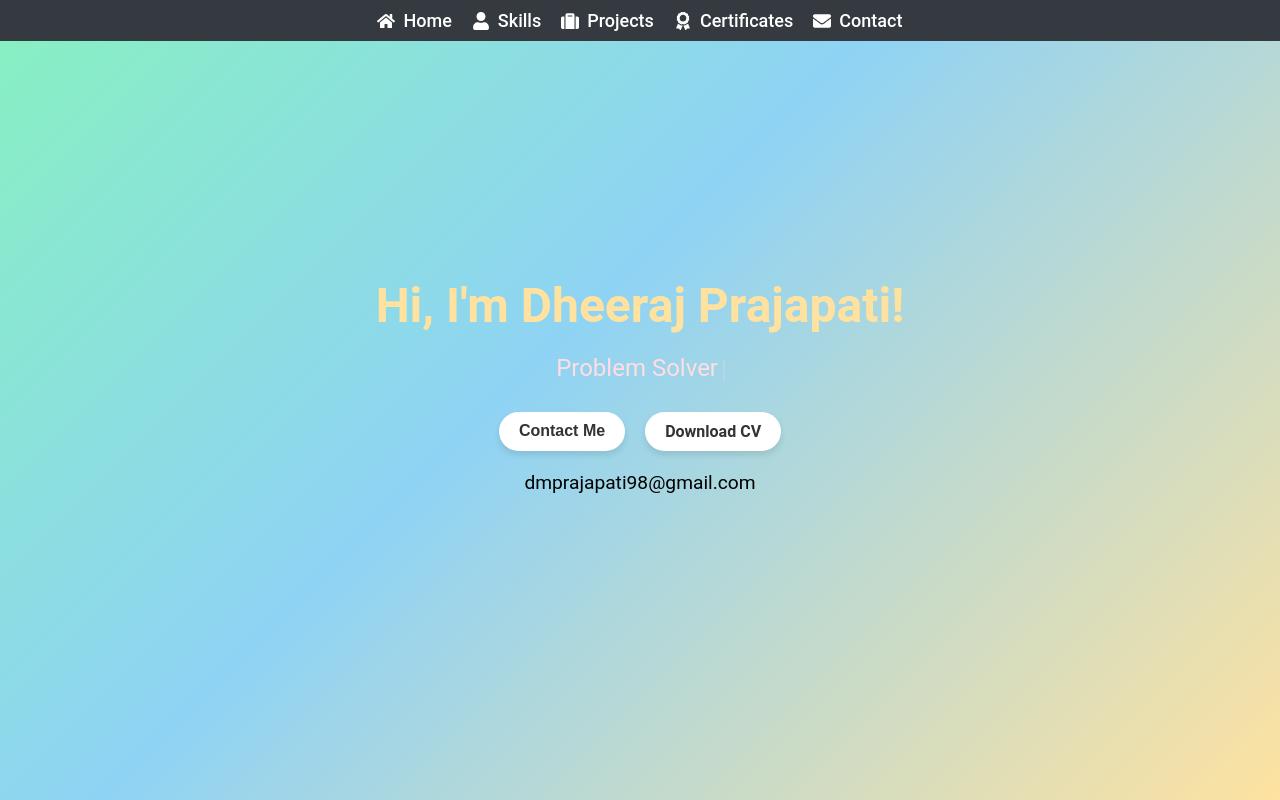
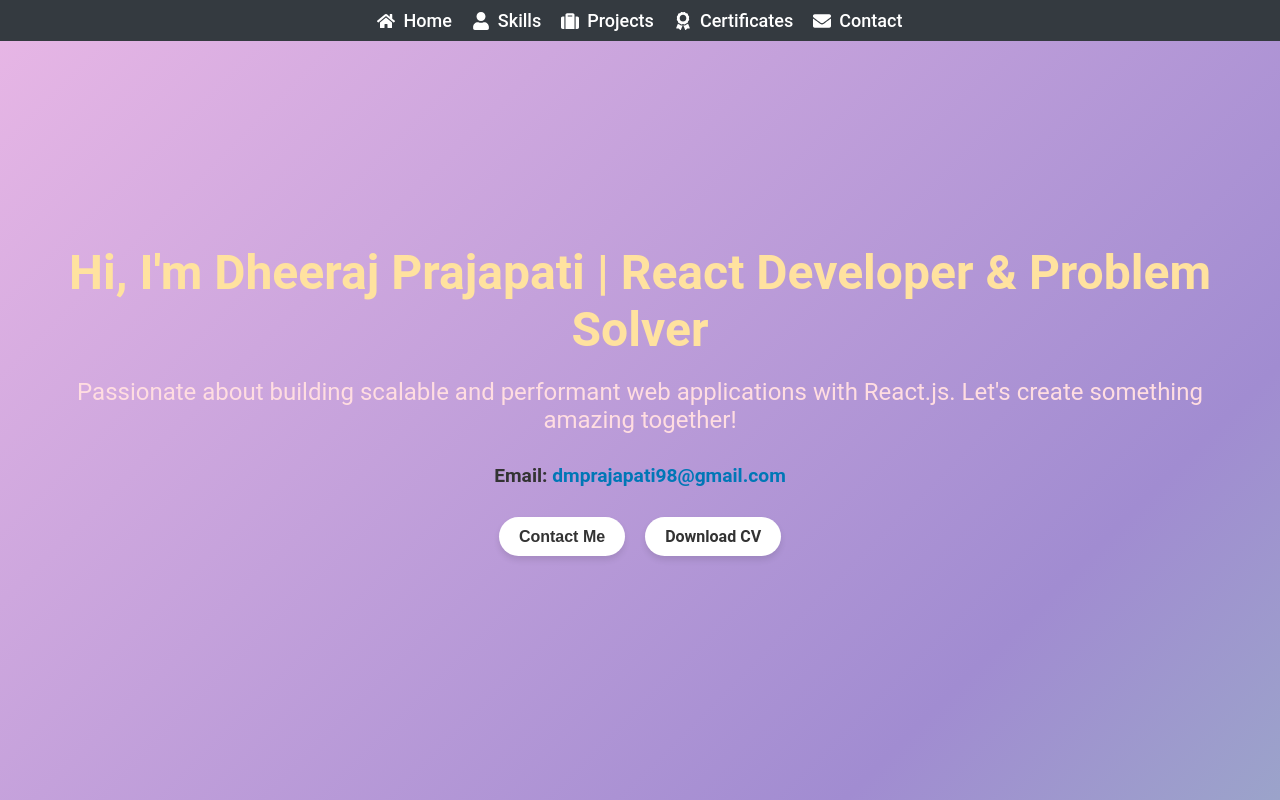
Before and after one commit to Dheepra/My-portfolio, a React (Create React App) app: page / in a window 1280 px wide. Shown: the top 800 px of the page. Built offline with nearby package versions, Linux system fonts and the light colour scheme.

Commit message:
update hero components

```diff
--- a/src/components/Hero.js
+++ b/src/components/Hero.js
@@ -1,5 +1,5 @@
 import React from 'react';
-import { Typewriter } from 'react-simple-typewriter';
+//import { Typewriter } from 'react-simple-typewriter';
 import { motion } from 'framer-motion';
 
 const Hero = () => {
@@ -9,30 +9,37 @@ const Hero = () => {
         <motion.h1
           initial={{ opacity: 0, y: -50 }}
           animate={{ opacity: 1, y: 0 }}
-          transition={{ duration: 1 }}
+          transition={{ duration: 1, delay: 0.5 }}
+          className="hero-title"
         >
-          Hi, I'm Dheeraj Prajapati!
+          Hi, I'm Dheeraj Prajapati | React Developer & Problem Solver
         </motion.h1>
+
         <motion.p
           initial={{ opacity: 0 }}
           animate={{ opacity: 1 }}
-          transition={{ duration: 1, delay: 0.5 }}
+          transition={{ duration: 1, delay: 1 }}
+          className="hero-description"
         >
-          <Typewriter
-            words={['Web Developer', 'React JS', 'Problem Solver', 'Software Developer']}
-            loop={true}
-            cursor
-            cursorStyle="|"
-            typeSpeed={70}
-            deleteSpeed={50}
-            delaySpeed={1000}
-          />
+          Passionate about building scalable and performant web applications with React.js. Let's create something amazing together!
         </motion.p>
+
+        {/* Email with Animation */}
+        <motion.p
+          initial={{ opacity: 0 }}
+          animate={{ opacity: 1 }}
+          transition={{ duration: 1, delay: 1.5 }}
+          className="email-contact"
+        >
+          Email: <a href="mailto:dmprajapati98@gmail.com">dmprajapati98@gmail.com</a>
+        </motion.p>
+
         <div className="cta-container">
           <motion.button
             className="cta-btn"
-            whileHover={{ scale: 1.1 }}
+            whileHover={{ scale: 1.1, boxShadow: '0 0 10px rgba(0, 119, 182, 0.6)' }}
             whileTap={{ scale: 0.9 }}
+            transition={{ duration: 0.2 }}
             onClick={() =>
               window.location = 'mailto:dmprajapati98@gmail.com?subject=Job Inquiry&body=Hi, I would like to discuss opportunities with you.'
             }
@@ -44,21 +51,13 @@ const Hero = () => {
             href="/cv.pdf"
             download="Dheeraj_Prajapati_CV.pdf"
             className="cta-btn"
-            whileHover={{ scale: 1.1 }}
+            whileHover={{ scale: 1.1, boxShadow: '0 0 10px rgba(0, 119, 182, 0.6)' }}
             whileTap={{ scale: 0.9 }}
+            transition={{ duration: 0.2 }}
           >
             Download CV
           </motion.a>
         </div>
-        {/* Add your email address below the buttons */}
-        <motion.p
-          className="email"
-          initial={{ opacity: 0 }}
-          animate={{ opacity: 1 }}
-          transition={{ duration: 1, delay: 1 }}
-        >
-          dmprajapati98@gmail.com
-        </motion.p>
       </div>
     </section>
   );
--- a/src/components/Skills.js
+++ b/src/components/Skills.js
@@ -8,18 +8,18 @@ import {
   FaNodeJs,
   FaServer,
   FaDocker,
-} from 'react-icons/fa'; // Importing icons
+} from 'react-icons/fa';
 
 const skillsData = [
-  { id: 1, name: 'React.js', level: '80%', icon: <FaReact /> },
-  { id: 2, name: 'JavaScript', level: '70%', icon: <FaJsSquare /> },
-  { id: 3, name: 'CSS / HTML', level: '75%', icon: <FaHtml5 /> },
-  { id: 4, name: 'Java', level: '65%', icon: <FaJava /> },
-  { id: 5, name: 'Data Structures', level: '60%', icon: <FaDatabase /> },
-  { id: 6, name: 'MySQL', level: '75%', icon: <FaDatabase /> },
-  { id: 7, name: 'Node.js', level: '70%', icon: <FaNodeJs /> },
-  { id: 8, name: 'Express.js', level: '65%', icon: <FaServer /> },
-  { id: 9, name: 'MongoDB', level: '70%', icon: <FaDocker /> },
+  { id: 1, name: 'React.js', level: '80%', icon: <FaReact />, category: 'Frontend' },
+  { id: 2, name: 'JavaScript', level: '70%', icon: <FaJsSquare />, category: 'Frontend' },
+  { id: 3, name: 'CSS / HTML', level: '75%', icon: <FaHtml5 />, category: 'Frontend' },
+  { id: 4, name: 'Java', level: '65%', icon: <FaJava />, category: 'Backend' },
+  { id: 5, name: 'Data Structures', level: '60%', icon: <FaDatabase />, category: 'Backend' },
+  { id: 6, name: 'MySQL', level: '75%', icon: <FaDatabase />, category: 'Database' },
+  { id: 7, name: 'Node.js', level: '70%', icon: <FaNodeJs />, category: 'Backend' },
+  { id: 8, name: 'Express.js', level: '65%', icon: <FaServer />, category: 'Backend' },
+  { id: 9, name: 'MongoDB', level: '70%', icon: <FaDocker />, category: 'Database' },
 ];
 
 const Skills = () => {
@@ -47,11 +47,13 @@ const Skills = () => {
   return (
     <section className="skills-section" ref={skillsRef}>
       <div className="container">
-        <h2 className="section-title">My Skills</h2>
+        <h2 className="section-title" style={{ color: '#2C3E50' }}>My Skills</h2>
         <div className="skills-grid">
           {skillsData.map((skill) => (
             <div className="skill-item" key={skill.id}>
-              <div className="skill-icon">{skill.icon}</div>
+              <div className="skill-icon" title={`Proficiency in ${skill.name}`}>
+                {skill.icon}
+              </div>
               <p className="skill-name">{skill.name}</p>
               <div className="skill-bar">
                 <div
--- a/src/styles/global.css
+++ b/src/styles/global.css
@@ -30,29 +30,19 @@ a {
 }
 
 /* Hero Section */
+
 .hero {
-  background: linear-gradient(
-    135deg,
-    #ff9a9e,  /* Soft Pink */
-    #fad0c4,  /* Peach */
-    #fbc2eb,  /* Lavender Pink */
-    #a18cd1,  /* Soft Purple */
-    #84fab0,  /* Light Green */
-    #8fd3f4,  /* Sky Blue */
-    #ffe29f,  /* Warm Yellow */
-    #ffdde1   /* Soft Peach */
-  );
-  background-size: 400% 400%;
-  animation: gradientAnimation 12s ease infinite;
+  background: linear-gradient(135deg, #ff9a9e, #fbc2eb, #a18cd1, #84fab0);
+  background-size: 300% 300%;
+  animation: gradientAnimation 10s ease infinite;
   padding: 100px 20px;
   text-align: center;
-  color: #ffffff; /* White for better contrast with the background */
+  color: #fff;
   min-height: 100vh;
   display: flex;
   flex-direction: column;
   justify-content: center;
 }
-
 @keyframes gradientAnimation {
   0% {
     background-position: 0% 50%;
@@ -385,10 +375,20 @@ html {
   color: #555;
 }
 
-/* Add this to your CSS file */
-.email {
-  color: #000; /* Black color */
-  margin-top: 20px; /* Space above the email address */
-  font-size: 1.2rem; /* Adjust the font size as needed */
-  text-align: center; /* Center align the email address */
+/* Add to your global CSS file */
+.email-contact {
+  font-size: 1.2rem;
+  margin-top: 20px;
+  color: #333;
+  font-weight: 600;
 }
+
+.email-contact a {
+  color: #0077b6; /* Change color to your preference */
+  text-decoration: none;
+  font-weight: 600;
+}
+
+.email-contact a:hover {
+  text-decoration: underline;
+}
```
Also changed, not shown: src/components/Footer.js (line endings or trailing spaces).
